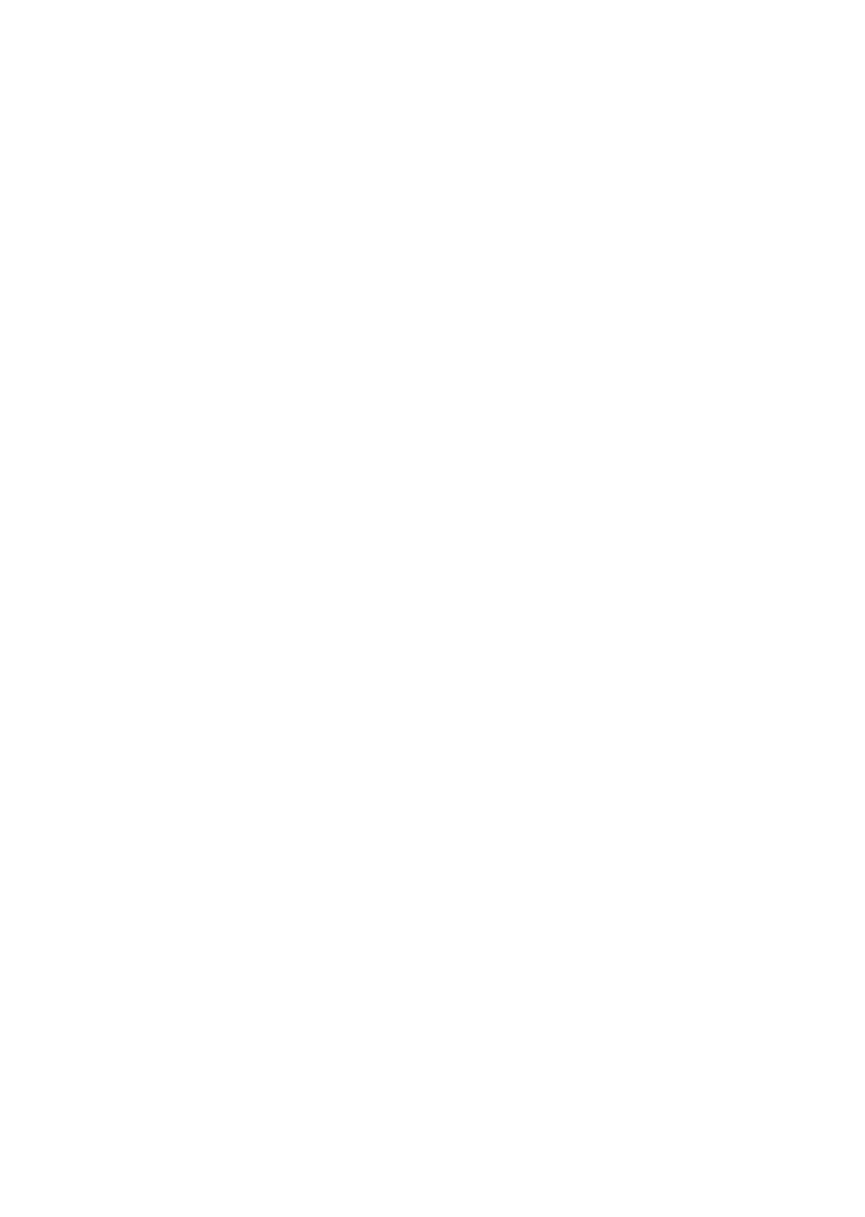
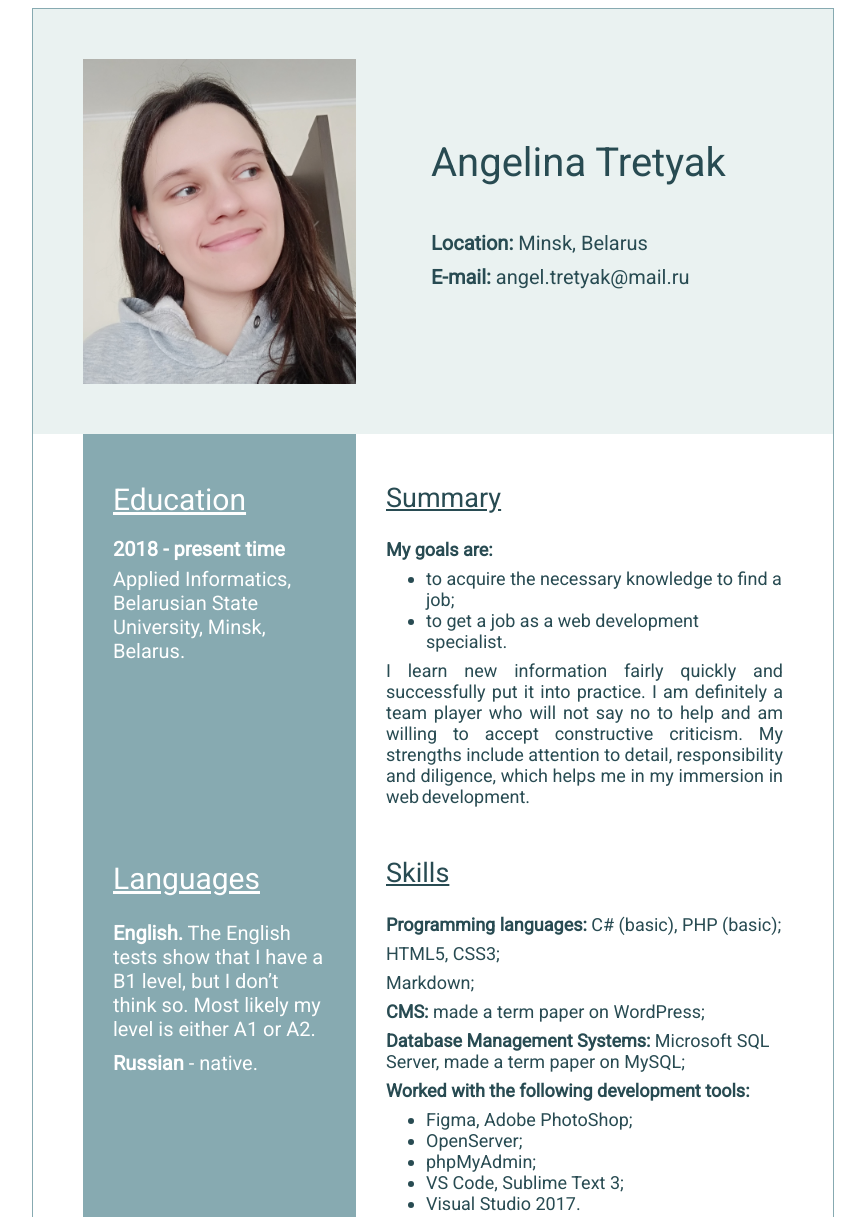
Before and after one commit to tantality/rsschool-cv, a plain HTML site: page index.html in a window 1280 px wide. Shown: the top 1217 px of the page, without its empty margins (207-1072 px from the left). Before the commit the page ends 800 px from the top, so only its background shows below. Drawn offline with Linux system fonts and the light colour scheme.

Commit message:
feat: add personal info to index.html, update style.css

```diff
--- a/css/style.css
+++ b/css/style.css
@@ -0,0 +1,100 @@
+* {
+ font-family:  'Roboto', sans-serif;
+}
+
+.cv {
+   margin: auto;
+    width: 800px;
+    border: 1px solid #87AAB1;
+    font-size: 18px;
+    color:#284B52;
+}
+
+.first_block {
+   padding: 50px;
+   background:#EAF2F1;
+   display: flex;
+}
+
+.photo {
+    margin-right: 25px;
+    width: 273px;
+    height: 325px;
+}
+
+.name_contacts {
+    padding: 60px 0 60px 50px;
+    font-size:20px;
+}
+
+.name {
+  font-size:40px;
+  margin: 20px 0 45px 0;
+}
+
+address {
+  font-style: normal;
+}
+
+.second_block {
+  display: flex;
+}
+
+.education_langs {
+  box-sizing: border-box;
+  background:#87AAB1;
+  margin-left: 50px;
+  margin-right: 30px;
+  width:273px;
+  display: flex;
+  flex-direction: column;
+  padding:  0 30px;
+  font-size: 20px;
+  color: #fff;
+}
+
+.education {
+   padding-top: 28px;
+   color:#fff ;
+   margin-bottom: 158px;
+}
+
+.header {
+  font-weight: normal;
+  text-decoration: underline;
+  margin: 20px 0;
+}
+
+.period {
+  margin-top:20px;
+  margin-bottom: 16px;
+}
+
+
+.summary_skills {
+  box-sizing: border-box;
+  padding: 28px 50px 35px 0;
+  flex-basis: 0%;
+  flex-grow: 1;
+}
+
+.indent {
+  margin-top:25px;
+}
+
+ul {
+  margin-top:-10px;
+}
+
+.alignment {
+  text-align: justify;
+  word-spacing:-2px;
+}
+
+.skills {
+  margin-top: 50px;
+}
+
+p~p {
+  margin-top:-10px;
+}
--- a/index.html
+++ b/index.html
@@ -5,7 +5,73 @@
     <meta http-equiv="X-UA-Compatible" content="IE=edge">
     <meta name="viewport" content="width=device-width, initial-scale=1.0">
     <title>Document</title>
+    <link href="https://fonts.googleapis.com/css2?family=Roboto&display=swap" rel="stylesheet">
+    <link rel="stylesheet" href="css/style.css">
 </head>
 <body>
+    <main class="cv">
+       <div class="first_block">
+        <div class="photo">
+            <img src="img/my_photo.jpg" width="273" height="325"  alt="Angelina Tretyak">
+        </div>
+        <div class="name_contacts">
+            <div >
+                <p class="name">Angelina Tretyak</p>
+            </div>
+            <address>
+                <p><b>Location:</b> Minsk, Belarus</p>
+                <p><b>E-mail:</b> angel.tretyak@mail.ru</p>
+            </address>
+        </div>
+    </div>
+       <div class="second_block">
+            <div class="education_langs">
+             <section class="education">
+               <h2 class="header"> Education</h2>
+               <p class="period"><b>2018 - present time </b></p>
+               <p> Applied Informatics, Belarusian State University, Minsk, Belarus.</p>
+             </section>
+
+             <section class="langs">
+                <h2 class="header"> Languages</h2>
+                <p class="indent"><b>English.</b> The English tests show that I have a B1 level, but I don’t think
+                    so. Most likely my level is either A1 or A2.</p>
+                <p><b>Russian</b> - native.</p>
+             </section>
+            </div>
+
+            <div class="summary_skills">
+                <section>
+                    <h2 class="header"> Summary</h2>
+                    <p class="indent"><b>My goals are:</b></p>
+                    <ul>
+                        <li>to acquire the necessary knowledge to find a job;</li>
+                        <li>to get a job as a web development specialist.</li>
+                    </ul>
+                    <p class="alignment">I learn new information fairly quickly and successfully put it into practice.
+                        I am definitely a team player who will not say no to help and am willing to accept
+                        constructive criticism. My strengths include attention to detail, responsibility and
+                        diligence, which helps me in my immersion in web development.</p>
+                </section>
+
+                <section class="skills">
+                    <h2 class="header">Skills</h2>
+                    <p class="indent"><b>Programming languages:</b>  C# (basic), PHP (basic);</p>
+                    <p>HTML5, CSS3;</p>
+                    <p>Markdown;</p>
+                    <p><b>CMS:</b>  made a term paper on WordPress;</p>
+                    <p><b>Database Management Systems:</b>  Microsoft SQL Server, made a term paper on MySQL;</p>
+                    <p><b> Worked with the following development tools:</b> </p>
+                    <ul>
+                        <li>Figma, Adobe PhotoShop;</li>
+                        <li>OpenServer;</li>
+                        <li>phpMyAdmin;</li>
+                        <li>VS Code, Sublime Text 3;</li>
+                        <li>Visual Studio 2017.</li>
+                    </ul>
+                </section>
+            </div>
+       </div>
+    </main>
 </body>
 </html>
```
Also changed, not shown: img/my_photo.jpg (added).
